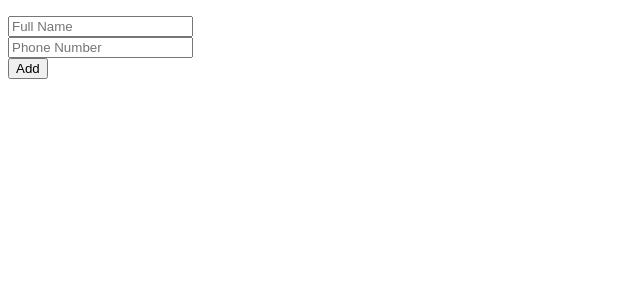
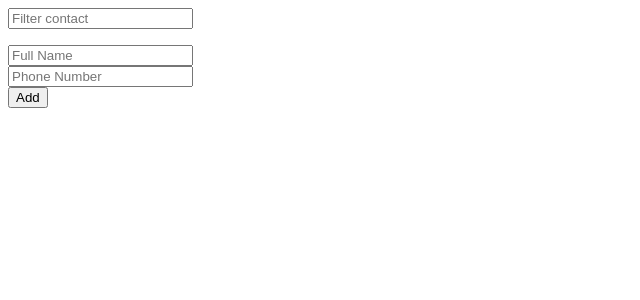
Before and after one commit to mustafasrbs/phone-directory-react, a React (Create React App) app: page / in a window 1280 px wide. Shown: the top 300 px of the page, without its empty margins (0-640 px from the left). Built offline with nearby package versions, Linux system fonts and the light colour scheme.

Commit message:
input added for filter

```diff
--- a/src/components/Contatcs/List/index.js
+++ b/src/components/Contatcs/List/index.js
@@ -2,7 +2,9 @@ import React from 'react'
 
 function List({contacts}) {
   return (
+
     <div>
+      <input placeholder='Filter contact'></input>
       <ul>
        {
         contacts.map((contact, i)=>
```
